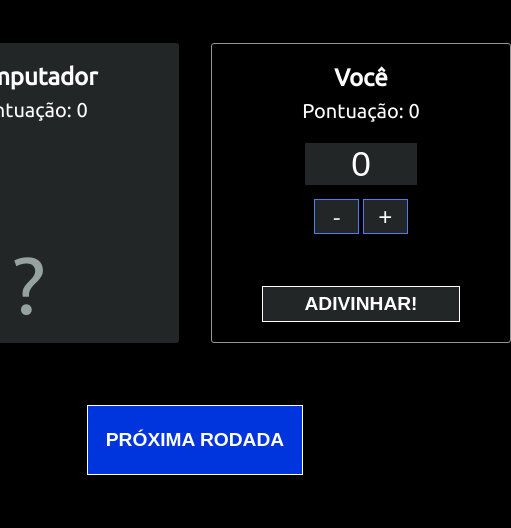
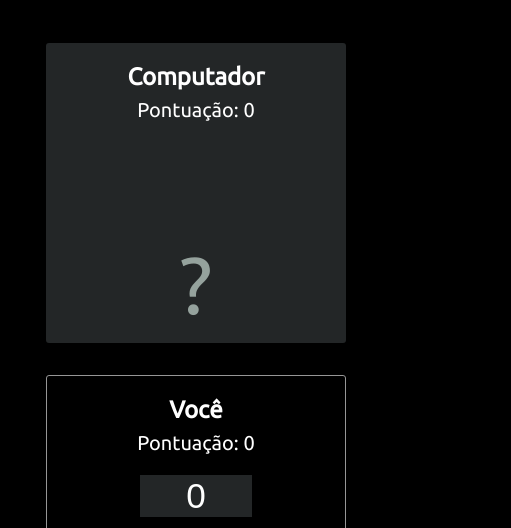
Before and after one commit to felpsg/projetosJavaScript, a plain HTML site: page adivinhadorDeNumeros/index.html in a window 390 px wide. Shown: the part 565-1093 px from the top of the page, 511 px wide, since content can reach past the window. Drawn offline with Linux system fonts and the light colour scheme; a web font is replaced by a local one.

Commit message:
colocando o código responsivo

```diff
--- a/adivinhadorDeNumeros/style.css
+++ b/adivinhadorDeNumeros/style.css
@@ -266,3 +266,21 @@ button#guess.button.winning-text {
     height: 300px; /* altura do elemento em dispositivos móveis */
   }
 }
+
+@media (max-width: 600px) {
+  body {
+    font-size: 14px;
+  }
+}
+
+@media (max-width: 600px) {
+  .nav {
+    display: none;
+  }
+}
+
+@media (max-width: 600px) {
+  .guessing-area {
+    flex-direction: column;
+  }
+}
```
